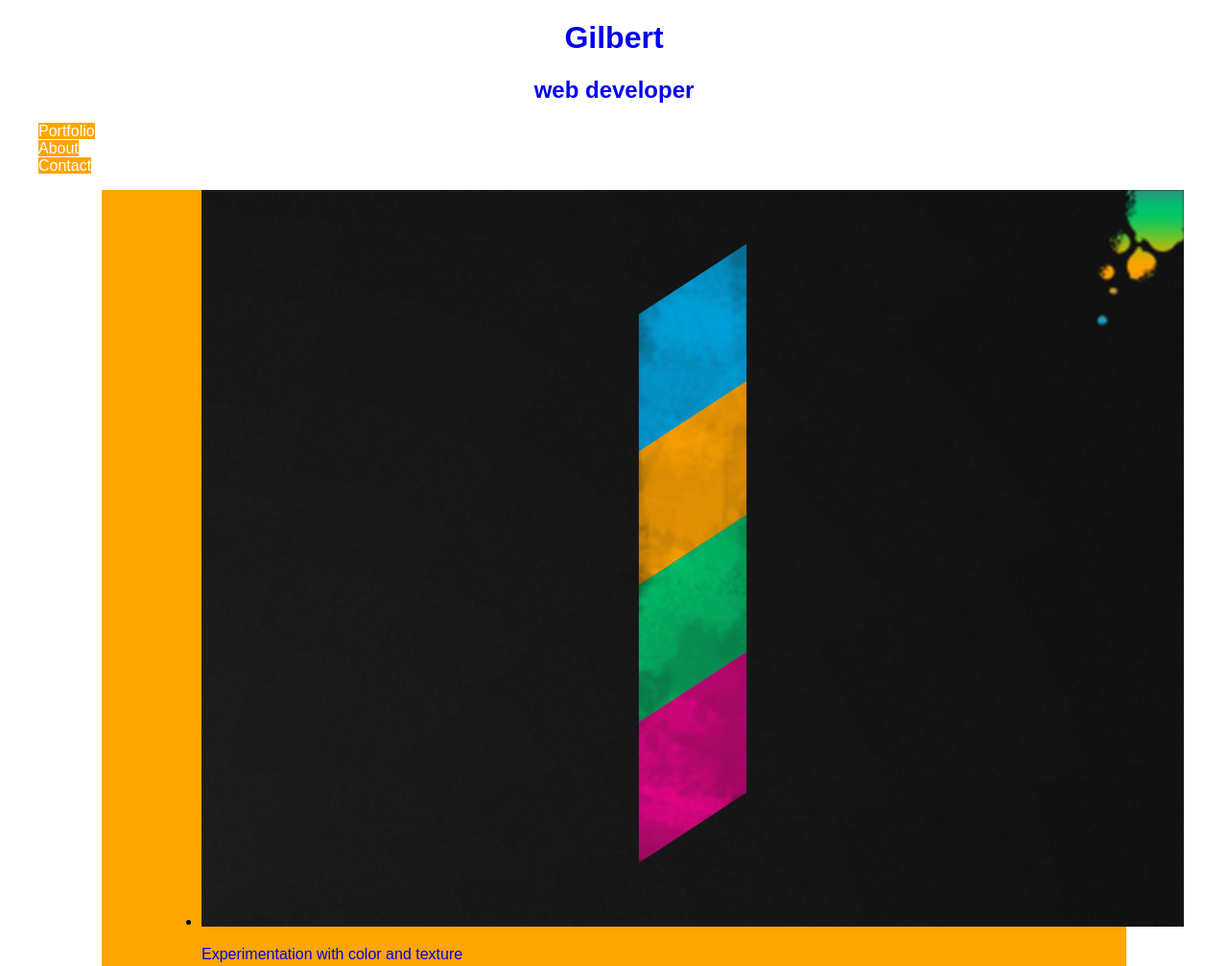
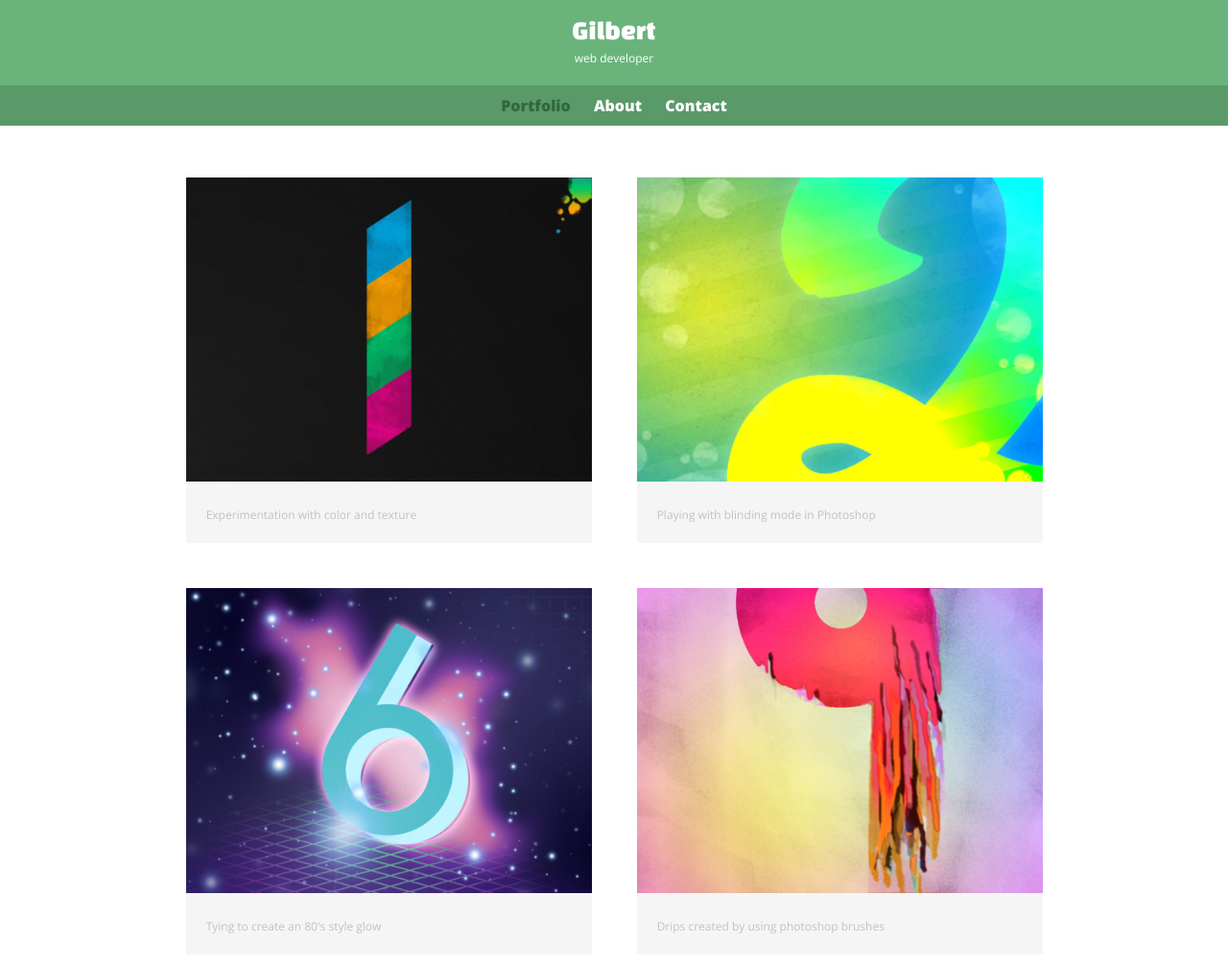
Before and after one commit to Gilru/front_end, a plain HTML site: page personal website/index.html in a window 1280 px wide. Shown: the top 1007 px of the page at 96% size. Drawn offline with nearby package versions, Linux system fonts and the light colour scheme.

Commit message:
personal website updated

```diff
--- a/personal website/css/main.css
+++ b/personal website/css/main.css
@@ -1,15 +1,139 @@
+/*********************************
+GENERAL
+*********************************/
+header {
+    float: left;
+    margin: 0 0 30px 0;
+    padding: 5px 0 0 0;
+    width: 100%;
+}
+/*site body*/
+body {
+    background-color: #fff;
+    color: #999;
+    font-family: 'Open Sans', sans-serif;
+}
+
 a {
     text-decoration: none;
 }
+/*********************************
+IMGAGE RESONSIVE FIT IN PARENT
+*********************************/
+img {
+    max-width: 100%;
+}
+
 
 #wrapper {
     max-width: 940px;
     margin: 0 auto;
     padding: 0 5%;
-    background: orange;
+
 }
 
 #logo{
     text-align: center;
     margin: 0;
 }
+
+h1 {
+    font-family: 'Changa One', cursive,sans-serif;
+    margin: 15px 0;
+    font-size: 1.75em;
+    font-weight: normal;
+    line-height: 0.8em;
+}
+
+h2 {
+    font-size: 0.75em;
+    margin: -5px 0 0;
+    font-weight: normal;
+}
+
+a {
+    color: #6ab47b;
+}
+
+/*********************************
+PAGE: PORTOFOLIO
+*********************************/
+
+#gallery {
+    margin: 0;
+    padding: 0;
+    list-style: none;
+}
+
+#gallery li {
+    float: left;
+    width: 45%;
+    margin: 2.5%;
+    background-color: #f5f5f5;
+    color: #bdc3c7;
+}
+
+#gallery p {
+    margin: 0;
+    padding: 5%;
+    font-size: 0.75em;
+    color: #bdc3c7;
+}
+/*********************************
+HEADER
+*********************************/
+
+header {
+    background-color: #6ab47b;
+    border-color: #599a68;
+}
+/*********************************
+LOGO TEXT
+*********************************/
+h1 , h2 {
+    color: #fff;
+}
+
+nav {
+    background:#599a68 ;
+    text-align: center;
+    padding: 10px 0;
+    margin: 20px 0 0;
+}
+
+nav ul {
+    list-style: none;
+    margin: 0 10px;
+    padding: 0;
+
+}
+
+nav li {
+    display: inline-block;
+}
+nav a {
+    font-weight: 800;
+    padding: 15px 10px;
+}
+
+nav a, nav a:visited {
+    color: #fff;
+}
+
+nav a.selected, nav a:hover {
+    color: #32673f;
+}
+
+footer {
+    font-size: 0.75em;
+    text-align: center;
+    padding-top: 50px;
+    color: #ccc;
+    clear: both;
+}
+
+.social-icon{
+    width: 20px;
+    height: 20px;
+    margin: 0 5px;
+}
--- a/personal website/index.html
+++ b/personal website/index.html
@@ -4,14 +4,8 @@
     <meta charset="UTF-8">
     <title>Gilbert | web developer</title>
     <link rel="stylesheet" href="css/normalize.css"/>
+    <link href='http://fonts.googleapis.com/css?family=Changa+One|Open+Sans:400italic,700italic,400,700,800' rel='stylesheet' type='text/css'>
     <link rel="stylesheet" href="css/main.css"/>
-    <style>
-        nav a {
-            color: white;
-            background-color: orange;
-        }
-
-    </style>
 </head>
 <body>
 
@@ -23,7 +17,7 @@
     </a>
     <nav>
         <ul>
-            <li><a href="index.html">Portfolio</a></li>
+            <li><a href="index.html" class="selected">Portfolio</a></li>
             <li><a href="about">About</a></li>
             <li><a href="contact">Contact</a></li>
         </ul>
@@ -34,7 +28,7 @@
 <!--===========================Section Picture Gallery=================================-->
 <div id="wrapper">
     <section>
-        <ul>
+        <ul id="gallery">
             <li>
                 <a href="img/numbers-01.jpg">
                     <img src="img/numbers-01.jpg" alt=""/>
@@ -42,8 +36,6 @@
                     <p>Experimentation with color and texture</p>
                 </a>
             </li>
-        </ul>
-        <ul>
             <li>
                 <a href="img/numbers-02.jpg">
                     <img src="img/numbers-02.jpg" alt=""/>
@@ -51,8 +43,6 @@
                     <p>Playing with blinding mode in Photoshop</p>
                 </a>
             </li>
-        </ul>
-        <ul>
             <li>
                 <a href="img/numbers-06.jpg">
                     <img src="img/numbers-06.jpg" alt=""/>
@@ -60,8 +50,6 @@
                     <p>Tying to create an 80's style glow </p>
                 </a>
             </li>
-        </ul>
-        <ul>
             <li>
                 <a href="img/numbers-09.jpg">
                     <img src="img/numbers-09.jpg" alt=""/>
@@ -69,8 +57,6 @@
                     <p>Drips created by using photoshop brushes</p>
                 </a>
             </li>
-        </ul>
-        <ul>
             <li>
                 <a href="img/numbers-12.jpg">
                     <img src="img/numbers-12.jpg" alt=""/>
@@ -84,8 +70,8 @@
 
 <!--===========================Footer=================================-->
     <footer>
-        <a href="#"><img src="img/twitter-wrap.png" alt="Twitter Logo"/></a>
-        <a href="#"><img src="img/facebook-wrap.png" alt="Facebook Logo"/></a>
+        <a href="#"><img src="img/twitter-wrap.png" alt="Twitter Logo" class="social-icon"/></a>
+        <a href="#"><img src="img/facebook-wrap.png" alt="Facebook Logo" class="social-icon"/></a>
 
         <p>&copy; 2014 Gilbert.</p>
     </footer>
```
